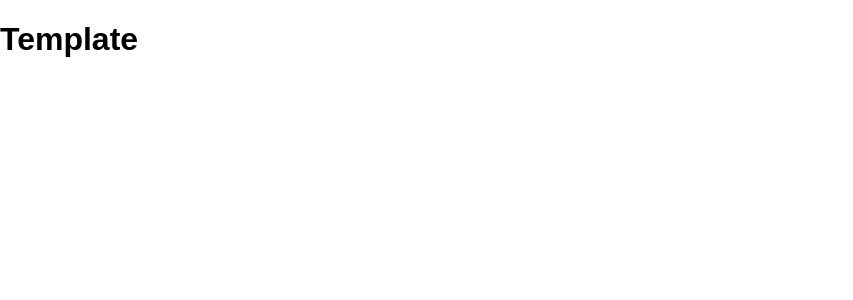
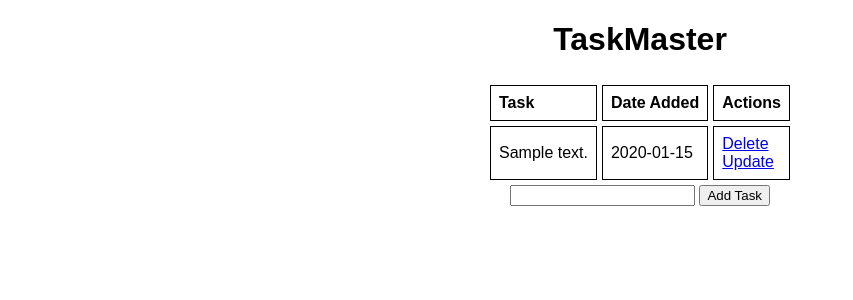
Before and after one commit to UrAvgProGamer/Flask-Practice-2, a Flask app: page / in a window 1280 px wide. Shown: the top 300 px of the page, without its empty margins (0-853 px from the left). Run offline with Flask 3, Linux system fonts and the light colour scheme; tables that the repository leaves empty hold one stand-in row (values such as "Sample post").

Commit message:
Finalising the App

```diff
--- a/app.py
+++ b/app.py
@@ -1,5 +1,5 @@
 #Importing modules
-from flask import Flask, render_template, url_for
+from flask import Flask, render_template, url_for, request, redirect
 from flask_sqlalchemy import SQLAlchemy
 from datetime import datetime
 
@@ -21,9 +21,58 @@ class Todo(db.Model):
 ##Routes:
 
 #Route for the home page
-@app.route('/')
+@app.route('/', methods= ['POST', 'GET'])
 def index():
-    return render_template('index.html')
+    if request.method == 'POST':
+        task_content = request.form['content'] #Getting the task content from the form
+        new_task = Todo(content = task_content) #Creating a new task object and set its content
+
+        try:
+            db.session.add(new_task) #Adding the new task to the database
+            db.session.commit() #Commiting the changes
+            return redirect('/') #Redirecting to the home page
+        except:
+            return 'There was an issue adding your task'
+
+    else:
+
+        #Getting all the tasks from the database and ordering them by date of creation
+        tasks = Todo.query.order_by(Todo.date_created).all()
+
+        return render_template('index.html', tasks = tasks) #Rendering the home page with the tasks
+
+#Route for deleting a task
+@app.route('/delete/<int:id>')
+def delete(id):
+
+    #Getting the task to delete
+    task_to_delete = Todo.query.get_or_404(id)
+
+    try:
+        db.session.delete(task_to_delete) #Deleting the task
+        db.session.commit() #Commiting the changes
+        return redirect('/') #Redirecting to the home page
+    except:
+        return 'There was a problem deleting the task'
+
+#Route for updating a task
+@app.route('/update/<int:id>', methods = ['GET', 'POST'])
+def update(id):
+
+    #Getting the task to update
+    task = Todo.query.get_or_404(id)
+
+    if request.method == 'POST':
+        task.content = request.form['content']
+
+        try:
+            db.session.commit() #Commiting the changes
+            return redirect('/') #Redirecting to the home page
+        except:
+            return 'There was an issue updating your task'
+
+    else:
+        return render_template('update.html', task = task)
 
 # Run the app
 if __name__ == '__main__':
--- a/static/css/main.css
+++ b/static/css/main.css
@@ -2,3 +2,19 @@ body{
     margin: 0;
     font-family: sans-serif;
 }
+
+.content {
+    text-align: center;
+}
+
+table {
+    border-collapse: separate;
+    border-spacing: 5px;
+    margin: 0 auto;
+}
+
+th, td {
+    padding: 8px;
+    text-align: left;
+    border: 1px solid black;
+}
--- a/templates/index.html
+++ b/templates/index.html
@@ -5,5 +5,38 @@
 {% endblock %}
 
 {% block body %}
-<h1>Template</h1>
+<div class="content">
+    <h1>TaskMaster</h1>
+    {% if tasks|length <1 %}
+        <h4>No tasks have been added yet.</h4>
+    {%else%}
+
+    <table>
+        <tr>
+            <th>Task</th>
+            <th>Date Added</th>
+            <th>Actions</th>
+        </tr>
+        <!--  -->
+        {% for task in tasks %}
+            <tr>
+                <td>{{task.content}}</td>
+                <td>{{task.date_created.date()}}</td>
+                <td>
+                    <a href="/delete/{{task.id}}">Delete</a>
+                    <br>
+                    <a href="/update/{{task.id}}">Update</a>
+                </td>
+            </tr>
+        {% endfor %}
+    </table>
+    {% endif %}
+
+    <div class="form">
+        <form action="/" method="POST">
+        <input type="text" name="content" id="content">
+        <input type="submit" value="Add Task">
+        </form>
+    </div>
+</div>
 {% endblock %}
```
Also changed, not shown: templates/update.html (added, +21 -0 lines).
